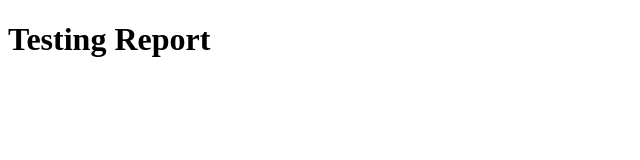
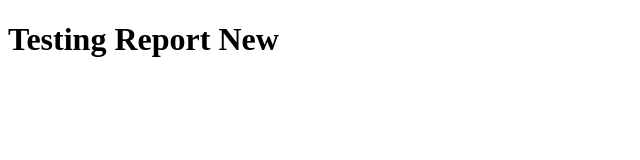
Before and after one commit to faithobetta/Podcast, a website: page index.html in a window 1280 px wide. Shown: the whole page, without its empty margins (0-640 px from the left). Drawn offline with Linux system fonts and the light colour scheme.

Commit message:
Taiwos Latest Push

```diff
--- a/index.html
+++ b/index.html
@@ -5,7 +5,7 @@
     <meta name="viewport" content="width=device-width, initial-scale=1.0">
     <title>Document</title>
     <h1>
-        Testing Report
+        Testing Report New
     </h1>
 </head>
 <body>
```
